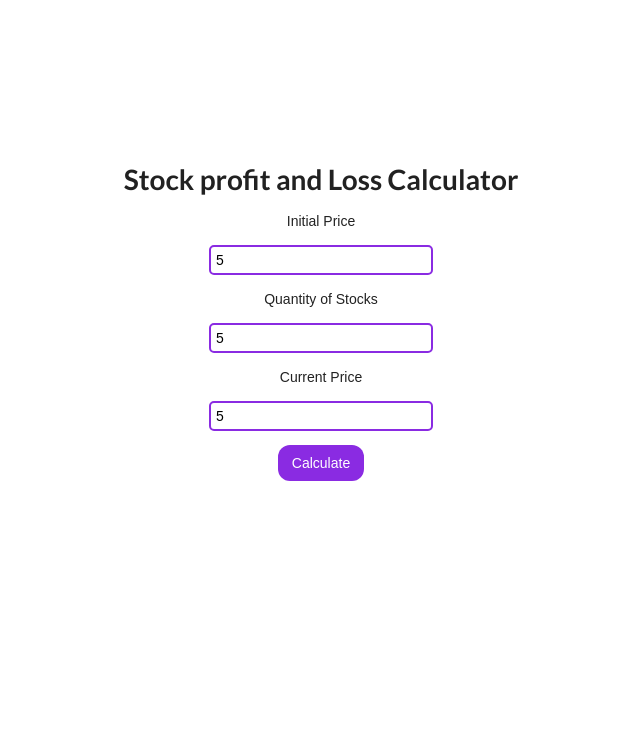
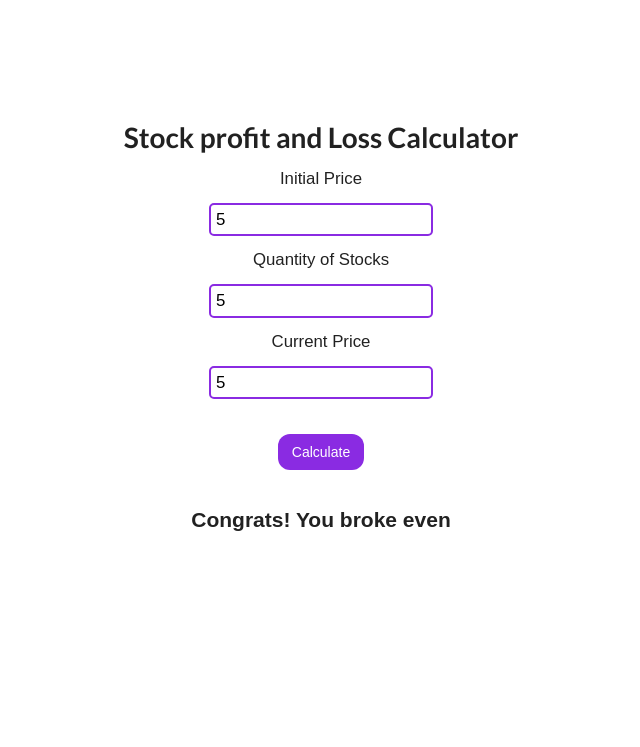
Before and after one commit to kart-c/profit-loss-calculator, a plain HTML site: page index.html in a window 1280 px wide. Both pictures are taken after typing "5", "5", "5" into the empty fields and a click on the button "Calculate". Shown: the top 747 px of the page, without its empty margins (319-959 px from the left). Drawn offline with nearby package versions, Linux system fonts and the light colour scheme.

Commit message:
feat
added javascript and readme

```diff
--- a/app.js
+++ b/app.js
@@ -0,0 +1,31 @@
+const initialPriceInput = document.querySelector('#initial-price');
+const stockQtyInput = document.querySelector('#stock-qty');
+const currentPriceInput = document.querySelector('#current-price');
+const calcBtn = document.querySelector('.calc-btn');
+const output = document.querySelector('.output-text');
+
+function calculate() {
+	output.innerText = '';
+	if (
+		initialPriceInput.value !== '' &&
+		stockQtyInput.value !== '' &&
+		currentPriceInput.value !== ''
+	) {
+		initialPrice = Number(initialPriceInput.value);
+		stockQty = Number(stockQtyInput.value);
+		currentPrice = Number(currentPriceInput.value);
+		const stockReturn = Math.abs((currentPrice - initialPrice) * stockQty);
+		const percentReturn = Math.abs((stockReturn / initialPrice) * 100).toFixed(2);
+		if (initialPrice > currentPrice) {
+			output.innerText = `Sorry you suffered a loss of ${stockReturn} and the percent is -${percentReturn} %`;
+		} else if (initialPrice === currentPrice) {
+			output.innerText = `Congrats! You broke even`;
+		} else {
+			output.innerText = `Hey, your profit is ${stockReturn} and the percent is ${percentReturn} %`;
+		}
+	} else {
+		return (output.innerText = 'Enter valid number in all fields');
+	}
+}
+
+calcBtn.addEventListener('click', calculate);
--- a/main.css
+++ b/main.css
@@ -14,12 +14,17 @@ main {
 	max-width: 37rem;
 	padding: 1.5rem;
 	margin: auto;
-	margin-top: 10rem;
+	margin-top: 7rem;
 	text-align: center;
+}
+
+label {
+	font-size: 1.2rem;
 }
 
 input {
 	display: block;
+	font-size: 1.2rem;
 	margin: 1rem auto;
 	width: 16rem;
 	padding: 5px;
@@ -39,6 +44,7 @@ input:focus-visible {
 
 .calc-btn {
 	border: none;
+	margin: 1.5rem;
 	padding: 0.7rem 1rem;
 	border-radius: 12px;
 	cursor: pointer;
@@ -56,9 +62,14 @@ input:focus-visible {
 	color: white;
 }
 
+.calc-btn:focus-visible {
+	outline: none;
+}
+
 .output-text {
 	margin: 1rem;
 	font-weight: 700;
+	font-size: 1.5rem;
 }
 
 footer {
```
Also changed, not shown: 1 other file.
